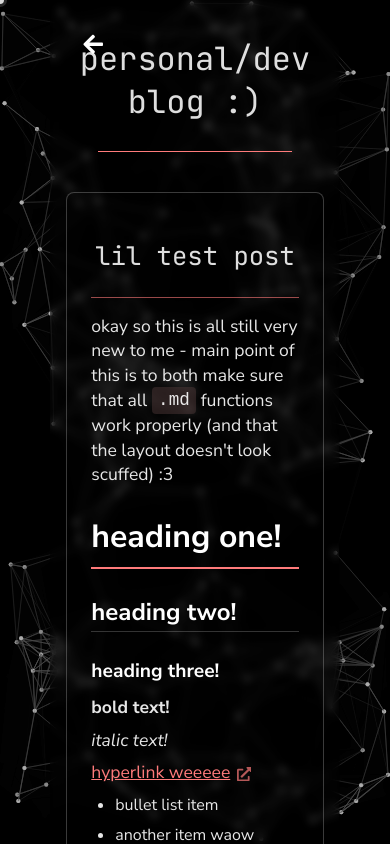
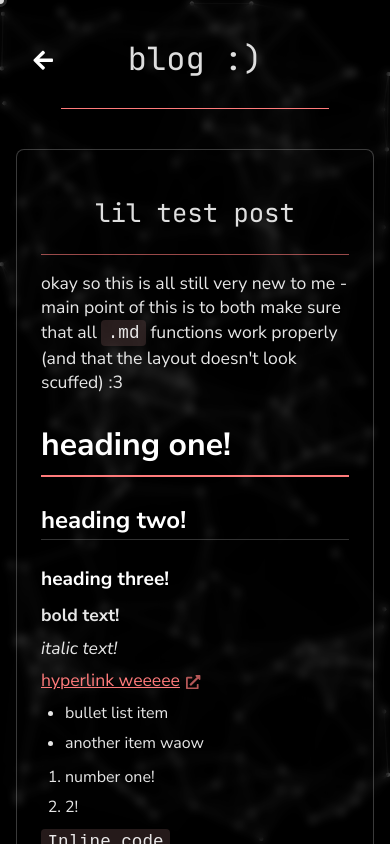
Before and after one commit to ewanlew/ewanlew.github.io, a React (Vite) app: page /blog in a window 390 px wide. Built offline with nearby package versions, Linux system fonts and the light colour scheme.

Commit message:
remaining main mobile layout done

```diff
--- a/src/index.css
+++ b/src/index.css
@@ -81,8 +81,6 @@
   box-shadow: 0 0 4px rgba(255, 255, 255, 0.329);
   overflow: visible;
 }
-
-
 
 html {
   height: 100%;
@@ -213,6 +211,7 @@ a:hover .external-icon {
 
   .page-card {
     border-radius: 0;
+    width: 100%;
     padding: 1rem;
     min-height: 100vh;
     box-shadow: none;
@@ -247,4 +246,15 @@ a:hover .external-icon {
   font-size: 2.2rem;
 }
 
+.back-arrow {
+  position: fixed;
+  top: 3rem;
+  left: 2rem;
 }
+
+.body-text {
+  max-width: 90%;
+  margin: 0 auto;
+}
+
+}
--- a/src/pages/About/About.jsx
+++ b/src/pages/About/About.jsx
@@ -1,6 +1,6 @@
 import { useEffect } from "react";
 import { Link } from "react-router-dom";
-import { FaLinkedin, FaTwitter, FaDiscord, FaGithub, FaArrowLeft } from 'react-icons/fa';
+import { FaLinkedin, FaTwitter, FaInstagram, FaDiscord, FaGithub, FaArrowLeft } from 'react-icons/fa';
 import Background from "../../components/Background";
 import ExternalLinkWrapper from "../../components/ExternalLinkWrapper";
 import './About.css';
@@ -28,7 +28,7 @@ function About() {
                     my living dex...)
                 </p>
 
-                <p class="body-text">
+                <p className="body-text">
                     i’m a recent graduate from swansea university
                     where i found my passion for <span style={{ color: 'var(--main-accent)' }}>video game development</span>,
                     <span style={{ color: 'var(--main-accent)' }}> website development</span>, and
@@ -132,6 +132,9 @@ function About() {
                     <a href="https://www.linkedin.com/in/ewan-lewis-492aa9283/" target="_blank" rel="noopener noreferrer">
                         <FaLinkedin />
                     </a>
+                    <a href="https://instagram.com/ewan.lew/" target="_blank" rel="noopener noreferrer" tabIndex={6}>
+                        <FaInstagram />
+                    </a>
                     <a href="https://twitter.com/ewanleww" target="_blank" rel="noopener noreferrer">
                         <FaTwitter />
                     </a>
--- a/src/pages/Blog/Blog.jsx
+++ b/src/pages/Blog/Blog.jsx
@@ -55,7 +55,7 @@ return (
                 <FaArrowLeft />
             </Link>
         </div>
-        <h1>personal/dev blog :)</h1>
+        <h1>blog :)</h1>
 
         {posts
         .slice((page - 1) * POSTS_PER_PAGE, page * POSTS_PER_PAGE)
--- /dev/null
+++ b/src/pages/Contact/Contact.css
@@ -0,0 +1,14 @@
+.time-reminder {
+  font-size: 0.9rem;
+  margin-top: 1rem;
+  color: rgba(255, 255, 255, 0.5);
+}
+
+@media (max-width: 768px) {
+.time-reminder {
+    max-width: 90%;
+    margin-left: auto;
+    margin-right: auto;
+  }
+
+}
--- a/src/pages/Contact/Contact.jsx
+++ b/src/pages/Contact/Contact.jsx
@@ -3,6 +3,7 @@ import { Link } from "react-router-dom";
 import ExternalLinkWrapper from "../../components/ExternalLinkWrapper";
 import { FaLinkedin, FaTwitter, FaDiscord, FaArrowLeft } from 'react-icons/fa';
 import Background from "../../components/Background";
+import './Contact.css';
 
 function Contact() {
     const [currentTime, setCurrentTime] = useState("");
@@ -72,7 +73,7 @@ function Contact() {
                     <ExternalLinkWrapper href="mailto:ewan.leww@gmail.com">ewan.leww@gmail.com</ExternalLinkWrapper>
                 </p>
 
-                <p style={{ color: "rgba(255, 255, 255, 0.5)", fontSize: "0.9rem" }}>
+                <p className="time-reminder">
                     keep in mind, it's currently {currentTime} in my local timezone - please forgive me if i don't get to your message immediately!
                 </p>
             </div>
```
